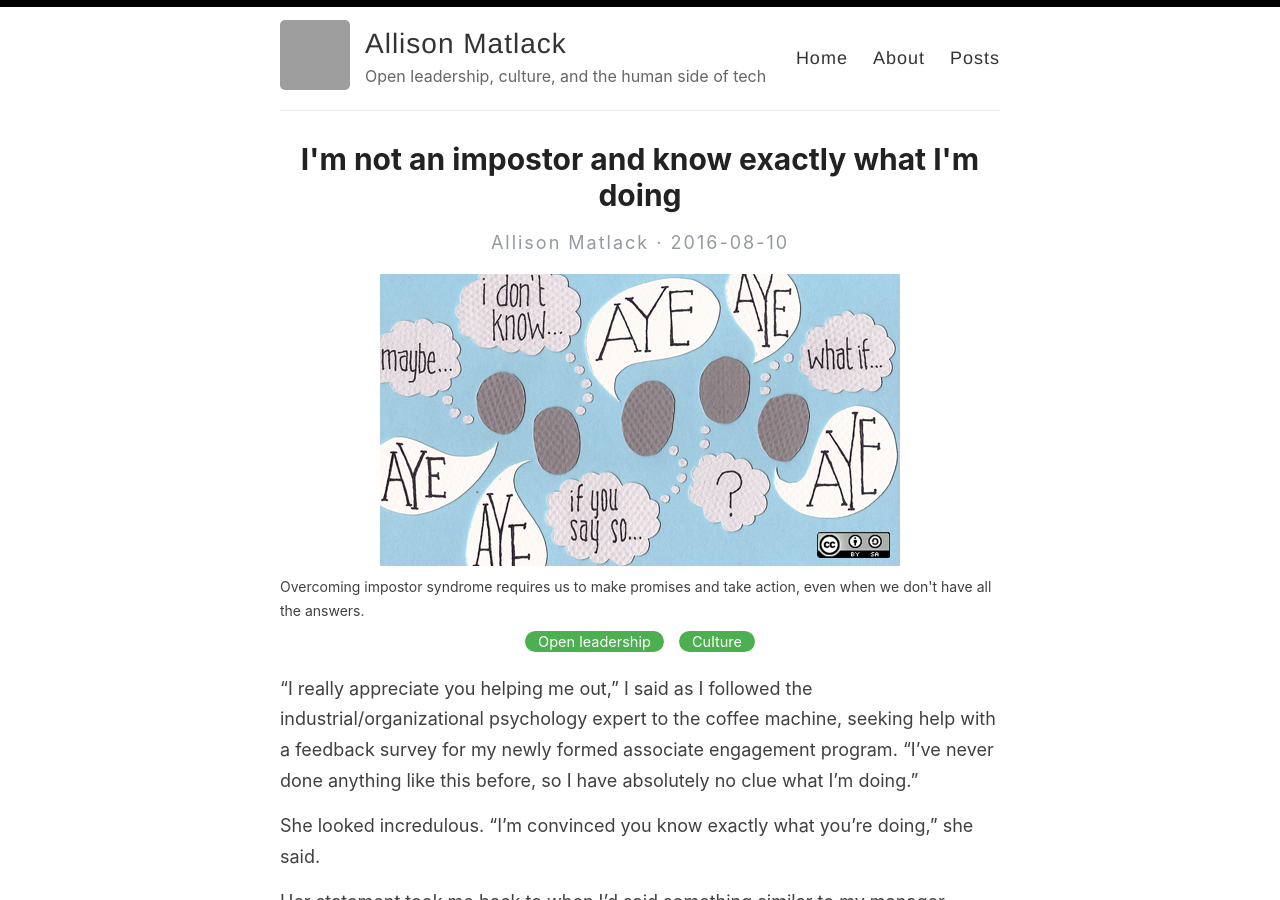
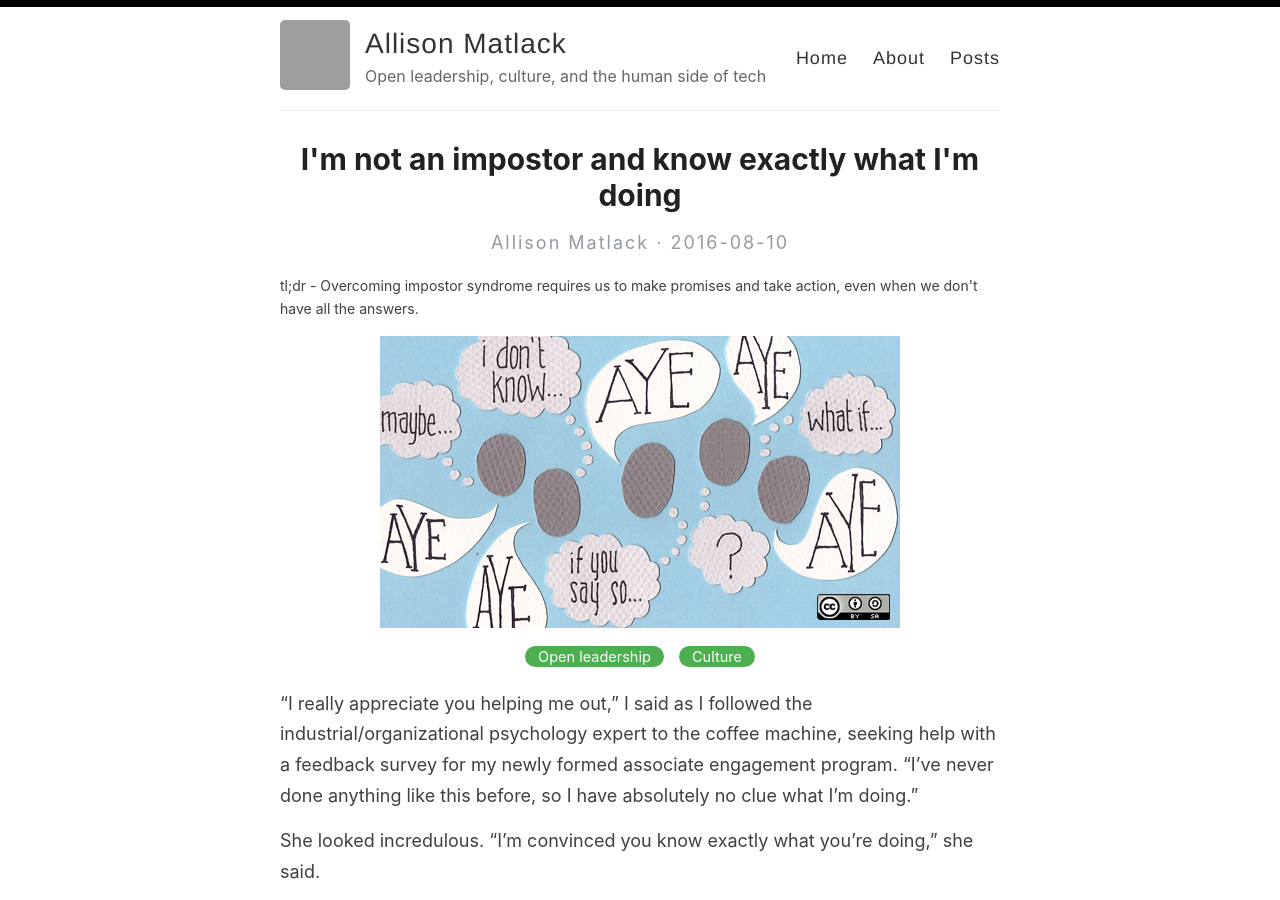
Before and after one commit to amatlack/amatlack.github.io, a Jekyll site: the page built from _posts/2016-08-10-impostor-syndrome-and-senior-managers.md, in a window 1280 px wide and 900 px high. Built offline with Jekyll 4.4.1, drawn with Linux system fonts in a browser that asks for light colours; grey boxes are pictures that could not be loaded.

Commit message:
moving desc above image

```diff
--- a/_layouts/post.html
+++ b/_layouts/post.html
@@ -11,12 +11,12 @@ layout: default
     <p class="author_title" datetime="{{ page.last_modified_at | date_to_xmlschema }}">(Updated: {{ page.last_modified_at | date: "%Y-%m-%d" }})</p>
     {% endif %}
 
+    <div class="post_teaser">
+      <p>tl;dr - {{ page.description }}</p>
+    </div>
+
     <div class="post_image">
       <img src="{{ page.image | prepend: site.baseurl }}" alt="{{ page.title }}" title="{{ page.title }}" />
-    </div>
-
-    <div class="post_teaser">
-      {{ page.description }}
     </div>
 
     <div class="post-tags">
```
